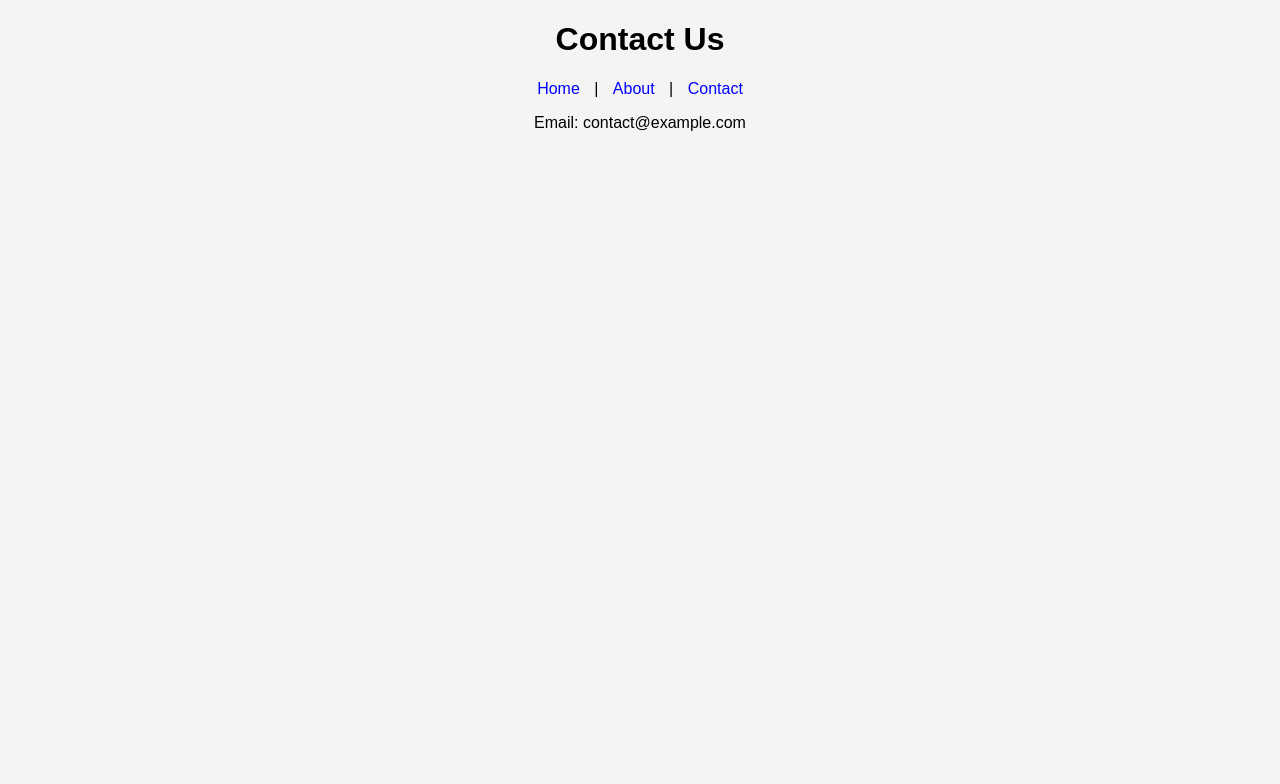
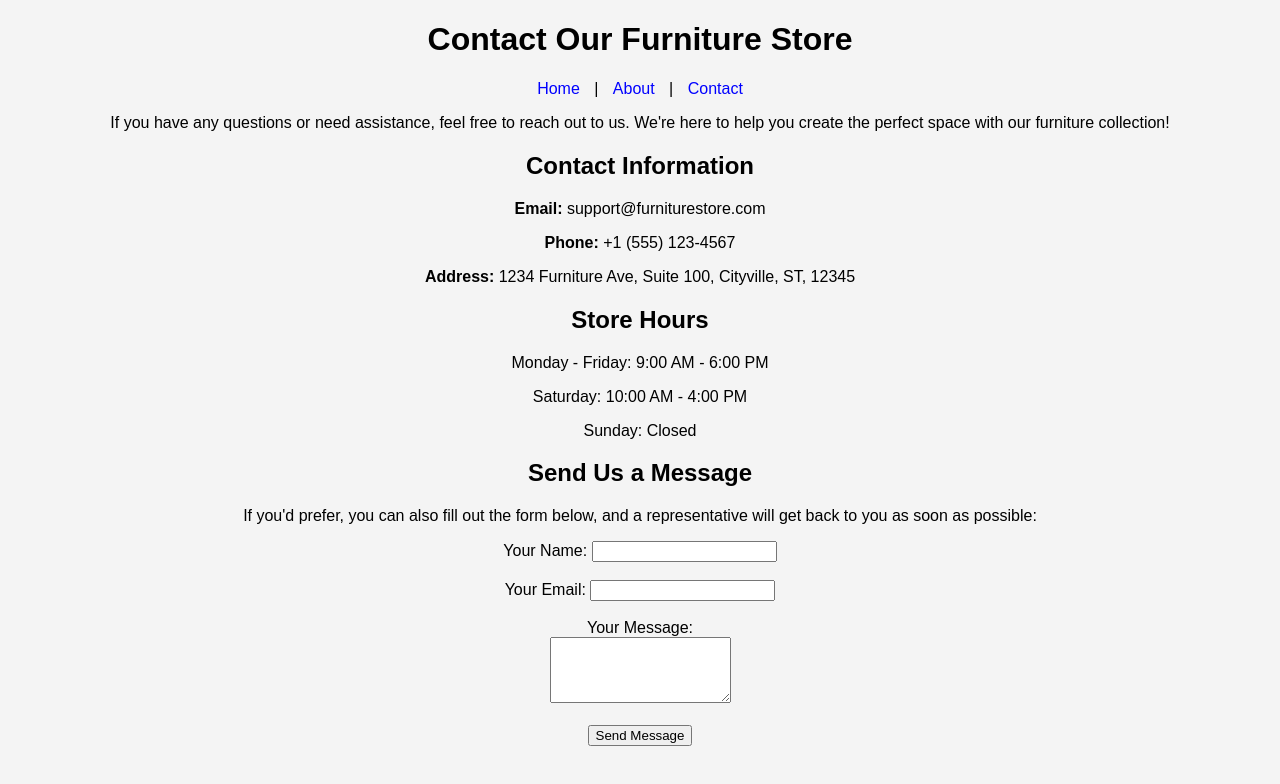
Before and after one commit to patelmuhib427/Assigment-2-github, a plain HTML site: page contact.html in a window 1280 px wide. Drawn offline with Linux system fonts and the light colour scheme.

Commit message:
this is contact for furniture

```diff
--- a/contact.html
+++ b/contact.html
@@ -3,16 +3,41 @@
 <head>
     <meta charset="UTF-8">
     <meta name="viewport" content="width=device-width, initial-scale=1.0">
-    <title>Contact</title>
+    <title>Contact Us</title>
     <link rel="stylesheet" href="style.css">
 </head>
 <body>
-    <h1>Contact Us</h1>
+    <h1>Contact Our Furniture Store</h1>
     <nav>
         <a href="index.html">Home</a> |
         <a href="about.html">About</a> |
         <a href="contact.html">Contact</a>
     </nav>
-    <p>Email: contact@example.com</p>
+    <p>If you have any questions or need assistance, feel free to reach out to us. We're here to help you create the perfect space with our furniture collection!</p>
+
+    <h2>Contact Information</h2>
+    <p><strong>Email:</strong> support@furniturestore.com</p>
+    <p><strong>Phone:</strong> +1 (555) 123-4567</p>
+    <p><strong>Address:</strong> 1234 Furniture Ave, Suite 100, Cityville, ST, 12345</p>
+
+    <h2>Store Hours</h2>
+    <p>Monday - Friday: 9:00 AM - 6:00 PM</p>
+    <p>Saturday: 10:00 AM - 4:00 PM</p>
+    <p>Sunday: Closed</p>
+
+    <h2>Send Us a Message</h2>
+    <p>If you'd prefer, you can also fill out the form below, and a representative will get back to you as soon as possible:</p>
+    <form action="submit_form.php" method="post">
+        <label for="name">Your Name:</label>
+        <input type="text" id="name" name="name" required><br><br>
+
+        <label for="email">Your Email:</label>
+        <input type="email" id="email" name="email" required><br><br>
+
+        <label for="message">Your Message:</label><br>
+        <textarea id="message" name="message" rows="4" required></textarea><br><br>
+
+        <input type="submit" value="Send Message">
+    </form>
 </body>
 </html>
```
